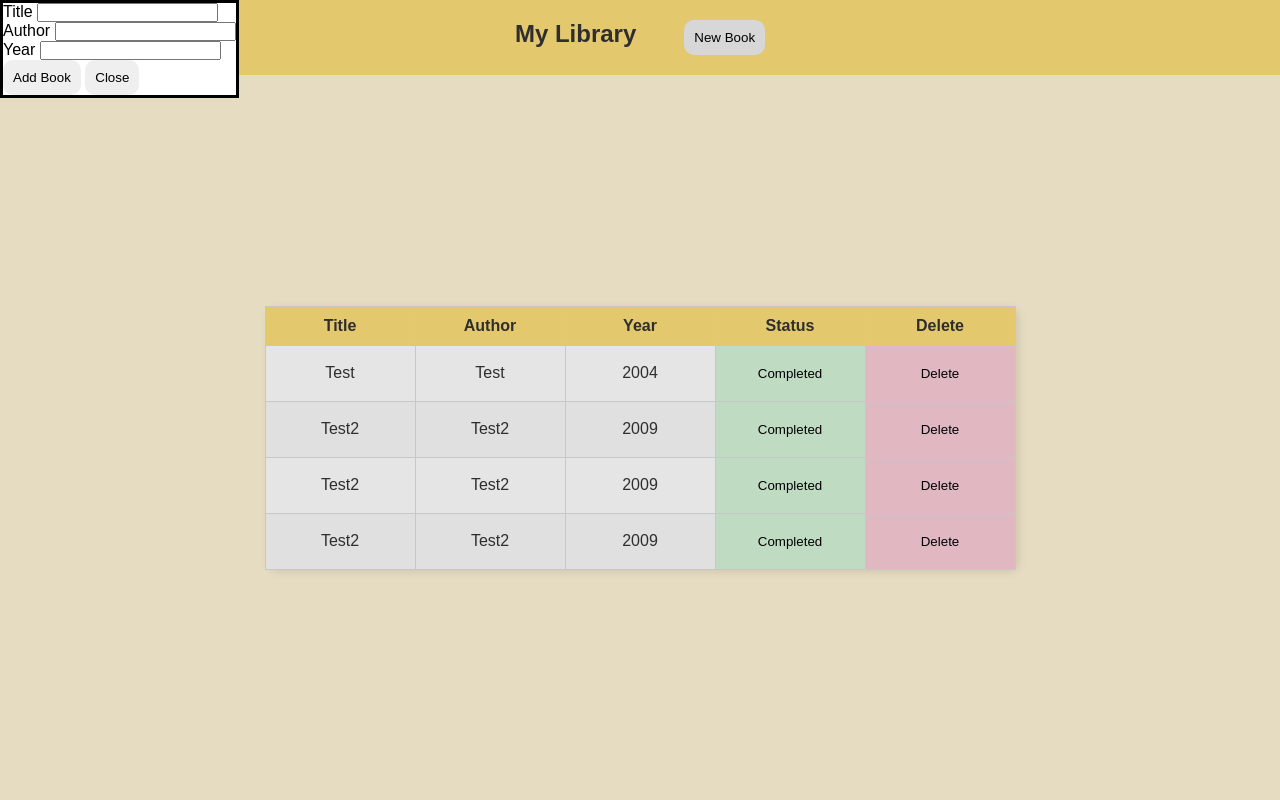
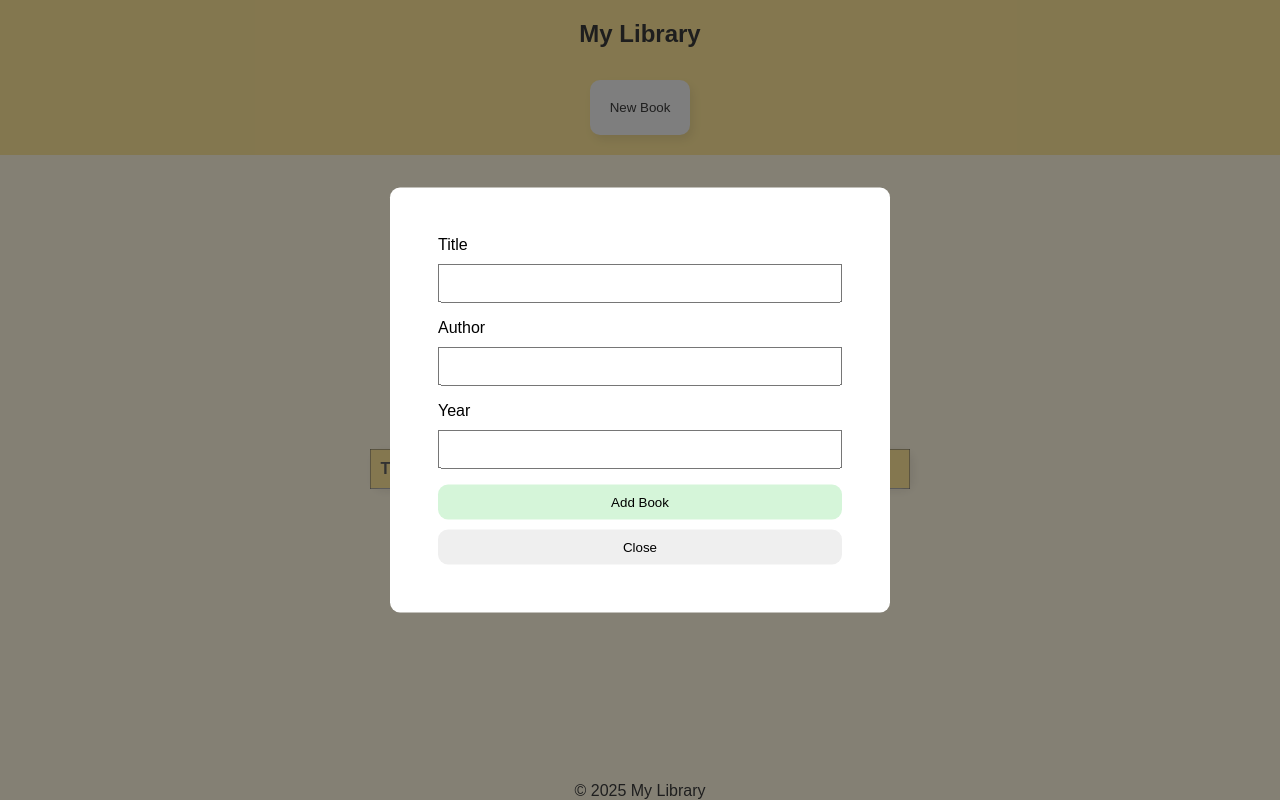
Before and after one commit to Jackan04/TOP-Library, a plain HTML site: page index.html in a window 1280 px wide. Both pictures are taken after a click on the button "New Book". Drawn offline with Linux system fonts and the light colour scheme.

Commit message:
- Improved the css due to earlier problems with the layout - Added rendering of the books from the localStorage - Added the possibility to toggle books as read or not read - Added a function to delete a book with confirmation - Applied basic styling to the table - Removed the clearInputFields function as the modal will disappear anyways when a user adds a new book

```diff
--- a/index.html
+++ b/index.html
@@ -9,8 +9,10 @@
 <body>
 
     <header>
+
         <h2>My Library</h2>
         <button id="btn-show-modal">New Book</button>
+
     </header>
 
     <main>
@@ -26,71 +28,54 @@
             </thead>
             <tbody id="library-table-body">
                 <tr>
-                    <td id="td-title">Test</td>
-                    <td id="td-author">Test</td>
-                    <td id="td-year">2004</td>
-                    <td id="td-status" class="td-button-container"><button class="btn-table" id="btn-mark-completed">Completed</button></td>
-                    <td id="td-delete" class="td-button-container"><button class="btn-table" id="btn-delete-book">Delete</button></td>
+                    <td>Test</td>
+                    <td>Test</td>
+                    <td>2004</td>
+                    <td id="td-status"><button class="btn-table" id="btn-mark-completed">Completed</button></td>
+                    <td id="td-delete"><button class="btn-table" id="btn-delete-book">Delete</button></td>
                 </tr>
-
                 <tr>
-                    <td id="td-title">Test2</td>
-                    <td id="td-author">Test2</td>
-                    <td id="td-year">2009</td>
-                    <td id="td-status" class="td-button-container"><button class="btn-table" id="btn-mark-completed">Completed</button></td>
-                    <td id="td-delete" class="td-button-container"><button class="btn-table" id="btn-delete-book">Delete</button></td>
+                    <td>Test</td>
+                    <td>Test</td>
+                    <td>2004</td>
+                    <td id="td-status"><button class="btn-table" id="btn-mark-completed">Completed</button></td>
+                    <td id="td-delete"><button class="btn-table" id="btn-delete-book">Delete</button></td>
                 </tr>
-
                 <tr>
-                    <td id="td-title">Test2</td>
-                    <td id="td-author">Test2</td>
-                    <td id="td-year">2009</td>
-                    <td id="td-status" class="td-button-container"><button class="btn-table" id="btn-mark-completed">Completed</button></td>
-                    <td id="td-delete" class="td-button-container"><button class="btn-table" id="btn-delete-book">Delete</button></td>
-                </tr>
-
-                <tr>
-                    <td id="td-title">Test2</td>
-                    <td id="td-author">Test2</td>
-                    <td id="td-year">2009</td>
-                    <td id="td-status" class="td-button-container"><button class="btn-table" id="btn-mark-completed">Completed</button></td>
-                    <td id="td-delete" class="td-button-container"><button class="btn-table" id="btn-delete-book">Delete</button></td>
+                    <td>Test</td>
+                    <td>Test</td>
+                    <td>2004</td>
+                    <td id="td-status"><button class="btn-table" id="btn-mark-completed">Completed</button></td>
+                    <td id="td-delete"><button class="btn-table" id="btn-delete-book">Delete</button></td>
                 </tr>
 
             </tbody>
         </table>
 
-
-        <dialog id="modal-new-book" class="hidden">
+        <dialog id="modal-new-book">
             <div id="modal-content">
-
                 <div>
                     <label for="title">Title</label>
                     <input type="text" id="title" name="title">
                 </div>
-
                 <div>
                     <label for="author">Author</label>
                     <input type="text" id="author" name="author">
                 </div>
-
                 <div>
                     <label for="year">Year</label>
                     <input type="number" id="year" name="year">
                 </div>
                 <div id="modal-buttons">
-               <button id="btn-add-book" type="submit">Add Book</button>
+                    <button id="btn-add-book" class="btn-success" type="submit">Add Book</button>
                     <button id="btn-close-modal">Close</button>
-
                 </div>
-
-
             </div>
         </dialog>
     </main>
 
     <footer>
-
+        <p>&copy; 2025 My Library</p>
     </footer>
 
     <script src="/main.js"></script>
--- a/main.js
+++ b/main.js
@@ -3,6 +3,8 @@ const buttonShowModal = document.querySelector("#btn-show-modal");
 const buttonCloseModal = document.querySelector("#btn-close-modal");
 const buttonAddBook = document.querySelector("#btn-add-book");
 const modalNewBook = document.querySelector("#modal-new-book");
+
+const tableBody = document.querySelector("#library-table-body");
 
 
 const titleInput = document.querySelector("#title");
@@ -18,17 +20,18 @@ function saveLibrary() {
     localStorage.setItem("library", JSON.stringify(library));
 }
 
-function loadLibrary(){
+function loadLibrary() {
     const savedLibrary = localStorage.getItem("library");
-    if(savedLibrary){
+    if (savedLibrary) {
         const books = JSON.parse(savedLibrary);
 
         books.forEach(bookData => {
-            const book = new Book(bookData._title, bookData._author, bookData._year, bookData._isRead);
+            const book = new Book(bookData._title, bookData._author, bookData._year);
+            book.isRead = bookData.isRead; // Restore the `isRead` property
             library.push(book);
         });
-    } else{
-        alert("No books was found in the library");
+    } else {
+        alert("No books were found in the library");
     }
 }
 
@@ -47,10 +50,14 @@ class Book{
 
         toggleCompleted(){
             if(this.isRead === false) {
-            this.isRead = true;
+                this.isRead = true;
+                saveLibrary();
+                renderBooks();
 
             } else {
-            this.isRead = false;
+                this.isRead = false;
+                saveLibrary();
+                renderBooks();
             }
     }
 
@@ -101,6 +108,7 @@ function addBookToLibrary(book){
     if(book){
         library.push(book);
         saveLibrary();
+        renderBooks();
 
 
     }else{
@@ -109,22 +117,70 @@ function addBookToLibrary(book){
 
 }
 
+function deleteBook(index){
+    const bookTitle = library[index].title;
+    const confirmation = confirm(`Confirm that you want to delete "${bookTitle}"? `);
+    if(confirmation){
+        library.splice(index, 1);
+        saveLibrary();
+        renderBooks();
+    }else{
+        return;
+    }
 
-function renderBooks(){
+}
 
-    let counter = 0;
-    library.forEach(book => {
-        counter++;
-        console.log(`Book number ${counter} \nTitle: ${book.title} \nAuthor: ${book.author} \nYear: ${book.year} \nIs read: ${book.isRead} `)
+function renderBooks() {
+    tableBody.innerHTML = "";
 
+    library.forEach((book, index) => {
+        const tableRow = document.createElement("tr");
+
+        // Create the td for Title
+        const titleCell = document.createElement("td");
+        titleCell.textContent = book.title;
+        tableRow.appendChild(titleCell);
+
+        // Create the td for Author
+        const authorCell = document.createElement("td");
+        authorCell.textContent = book.author;
+        tableRow.appendChild(authorCell);
+
+        // Create the td for Year
+        const yearCell = document.createElement("td");
+        yearCell.textContent = book.year;
+        tableRow.appendChild(yearCell);
+
+        // Status Section
+        const statusCell = document.createElement("td");
+        const statusButton = document.createElement("button");
+
+        if(book.isRead){
+            statusButton.textContent = "Read"
+            statusButton.classList.add("btn-status-isread");
+        }else{
+            statusButton.textContent = "Not Read"
+        }
+        statusCell.appendChild(statusButton);
+        tableRow.appendChild(statusCell);
+
+        // Delete Section
+        const deleteCell = document.createElement("td");
+        const deleteButton = document.createElement("button");
+        deleteButton.textContent = "Delete";
+        deleteButton.classList.add("btn-danger");
+        deleteCell.appendChild(deleteButton);
+        tableRow.appendChild(deleteCell);
+
+        // Event Listeners
+        deleteButton.addEventListener("click", () => deleteBook(index))
+        statusButton.addEventListener("click", () => book.toggleCompleted(index))
+
+        tableBody.appendChild(tableRow);
     });
 }
 
-function clearInputFields(){
-    titleInput.value = ""
-    authorInput.value = ""
-    yearInput.value = ""
-}
+
 
 function showModal(){
     modalNewBook.showModal();
@@ -149,8 +205,7 @@ buttonAddBook.addEventListener("click", function(){
     const newBook = new Book(title, author, year);
     addBookToLibrary(newBook);
     saveLibrary();
-    alert("Book added!");
-    clearInputFields()
+    closeModal();
 
 });
 
--- a/style.css
+++ b/style.css
@@ -1,5 +1,5 @@
 /* Variables */
-:root{
+:root {
   --background: #FFF5D8;
   --primary: #FEDF7A;
   --padding-small: 10px;
@@ -7,6 +7,8 @@
   --border-radius: 10px;
   --transition: 0.1s ease-in-out;
   --text-color: #333;
+  --btn-success: #D5F5D9;
+  --btn-danger: #FACDD7;
 }
 
 /* Basic CSS Reset */
@@ -14,34 +16,48 @@
   margin: 0;
   padding: 0;
   box-sizing: border-box;
-  font-family: Arial, Helvetica, sans-serif;
-}
-
-button:focus, input:focus{
-  outline: none;
 
 }
 
-/* General Styling */
+button:focus, input:focus {
+  outline: none;
+}
+
 body{
   height: 100vh;
+  font-family: Arial, Helvetica, sans-serif;
+  background-color: var(--background);
   display: grid;
-  grid-template-rows: auto 1fr;
+  grid-template-rows: auto 1fr auto;
   place-items: center;
-  background-color: var(--background);
-  color: var(--text-color);
+  grid-template-areas:
+  "header header"
+  "main main"
+  "footer footer";
 
 }
 
 header{
-    background-color: var(--primary);
-    width: 100%;
-    display: flex;
-    justify-content: center;
-    flex-wrap: wrap;
-    gap: 3rem;
-    padding: var(--padding-large);
+  grid-area: header;
+  background-color: var(--primary);
+  width: 100%;
+  display: flex;
+  flex-direction: column;
+  justify-content: center;
+  align-items: center;
+  gap: 2rem;
+  padding: var(--padding-large);
+}
 
+main{
+  grid-area: main;
+  display: flex;
+  justify-content: center;
+
+}
+
+footer{
+  grid-area: footer;
 }
 
 button{
@@ -52,14 +68,29 @@ button{
   cursor: pointer;
 }
 
-.btn-table{
-  height: 100%;
-  width: 100%;
+button:hover{
+  opacity: 0.8;
 }
 
-button:hover{
-  /* box-shadow: 1px 2px 3px #333; */
-  opacity: 0.7;
+.btn-success{
+  background-color: var(--btn-success);
+}
+
+.btn-danger{
+  background-color: var(--btn-danger) ;
+}
+
+.btn-status-isread{
+  background-color: var(--btn-success);
+}
+
+#btn-show-modal{
+  box-shadow: 3px 5px 8px rgba(0, 0, 0, 0.1);
+  padding: var(--padding-large);
+}
+
+#btn-mark-completed, #btn-delete-book{
+  background-color: transparent;
 }
 
 #btn-mark-completed, #btn-delete-book{
@@ -67,25 +98,27 @@ button:hover{
 }
 
 table{
-  max-width: 80%;
+  max-width: 90%;
   border-collapse: collapse;
   background-color: white;
   box-shadow: 3px 2px 8px rgba(0, 0, 0, 0.1);
   border-radius: var(--border-radius);
-  table-layout: auto;
+  table-layout: fixed;
 
 }
 
 th, td {
-  min-width: 150px;
+  width: 120px;
   padding: var(--padding-small);
-  border: 1px solid #ddd;
-  text-align: center;
+  border: 1px solid rgba(51, 51, 51, 0.5);
+  text-align: left;
+  white-space: normal;
+  overflow-wrap: break-word;
+
 }
 
-.td-button-container:hover{
+td:hover{
   opacity: 0.8;
-
 }
 
 #td-delete{
@@ -101,6 +134,37 @@ th {
   color: var(--text-color);
 }
 
-tr:nth-child(even) {
-  background-color: #f9f9f9;
+#modal-new-book{
+  position: fixed;
+  transform: translate(-50%, -50%);
+  top: 50%;
+  left: 50%;
+  z-index: 1;
+  border: none;
+  padding: 3rem;
+  border-radius: var(--border-radius);
+  width: 500px;
+
 }
+
+input{
+  padding: var(--padding-small);
+}
+
+#modal-new-book::backdrop{
+  background-color: rgba(51, 51, 51, 0.6);
+
+}
+
+#modal-content{
+  display: flex;
+  flex-direction: column;
+  gap: 1rem;
+}
+
+#modal-content > div{
+  display: flex;
+  flex-direction: column;
+  justify-content: center;
+  gap: 10px;
+}
```
Lines whose indentation alone changed are shown as unchanged.
